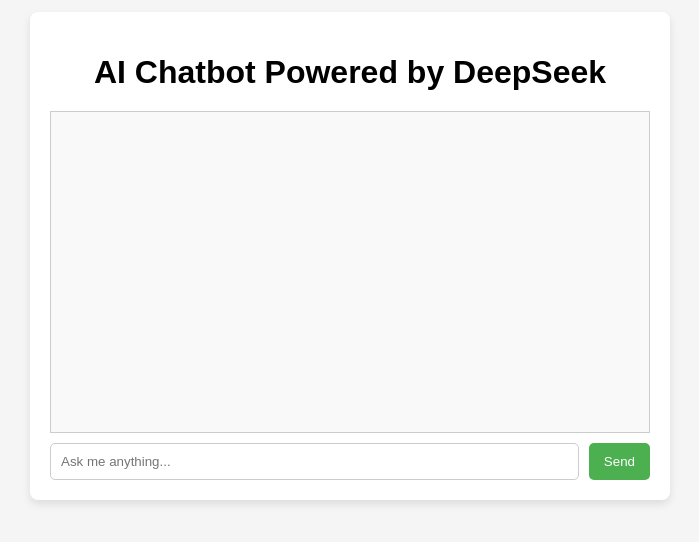
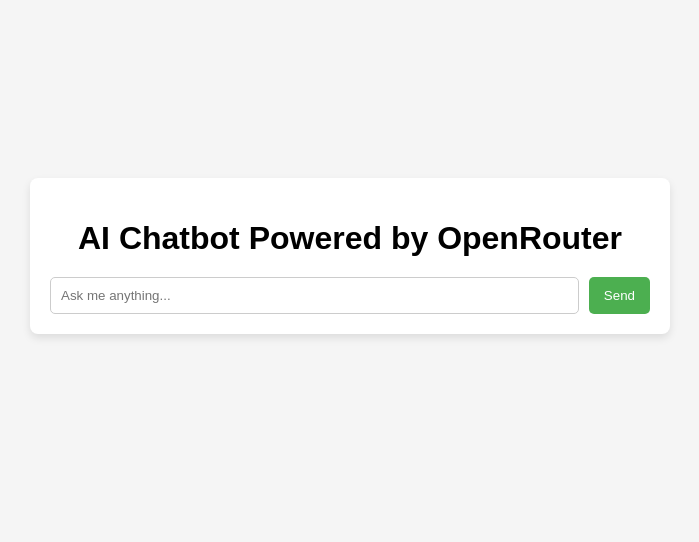
Before and after one commit to IronManB07/my-ai-chatbot, a plain HTML site: page index.html in a window 1280 px wide. Shown: the part 144-686 px from the top of the page, without its empty margins (290-989 px from the left). Drawn offline with Linux system fonts and the light colour scheme.

Commit message:
Update index.html

```diff
--- a/index.html
+++ b/index.html
@@ -1,16 +1,15 @@
 <!DOCTYPE html>
 <html>
 <head>
-    <meta charset="UTF-8">
-    <meta name="viewport" content="width=device-width, initial-scale=1.0">
-    <meta http-equiv="Content-Security-Policy" content="upgrade-insecure-requests">
     <link rel="stylesheet" type="text/css" href="style.css">
-    <title>AI Chatbot Powered by DeepSeek</title>
+    <title>AI Chatbot Powered by OpenRouter</title>
 </head>
 <body>
     <div class="chat-container">
-        <h1>AI Chatbot Powered by DeepSeek</h1>
-        <div id="chat-box" class="chat-box"></div>
+        <h1>AI Chatbot Powered by OpenRouter</h1>
+        <div id="chatbox">
+            <div id="chat-log"></div>
+        </div>
         <div class="input-container">
             <input type="text" id="user-input" placeholder="Ask me anything..." />
             <button onclick="sendMessage()">Send</button>
```
